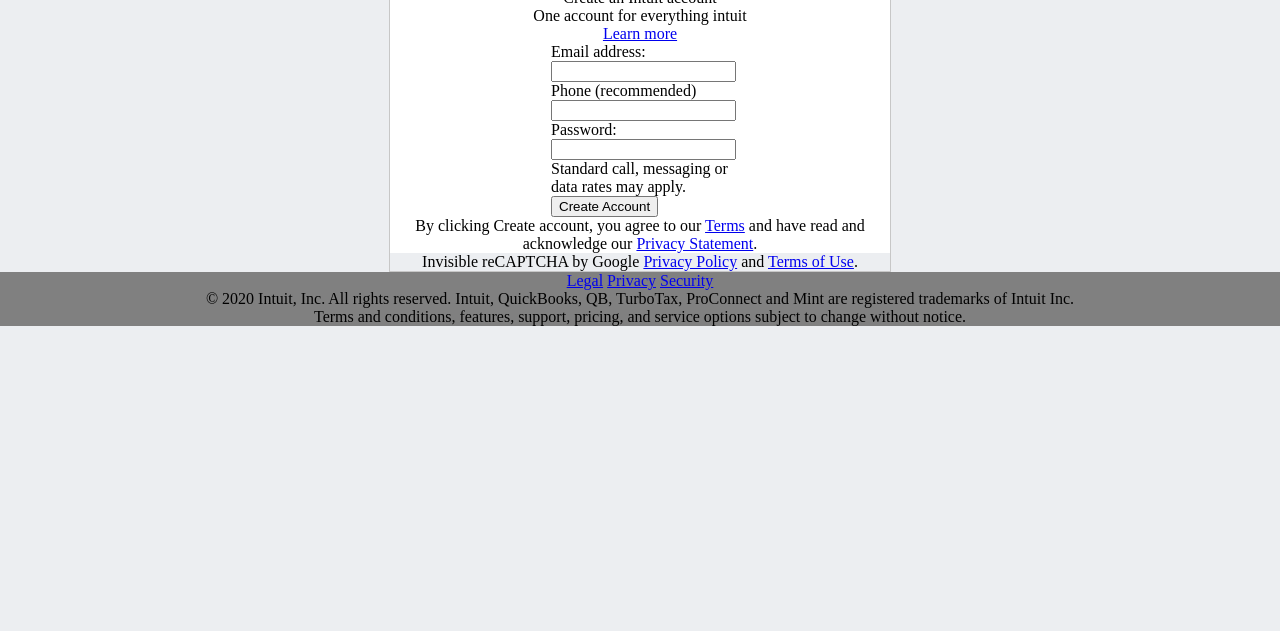
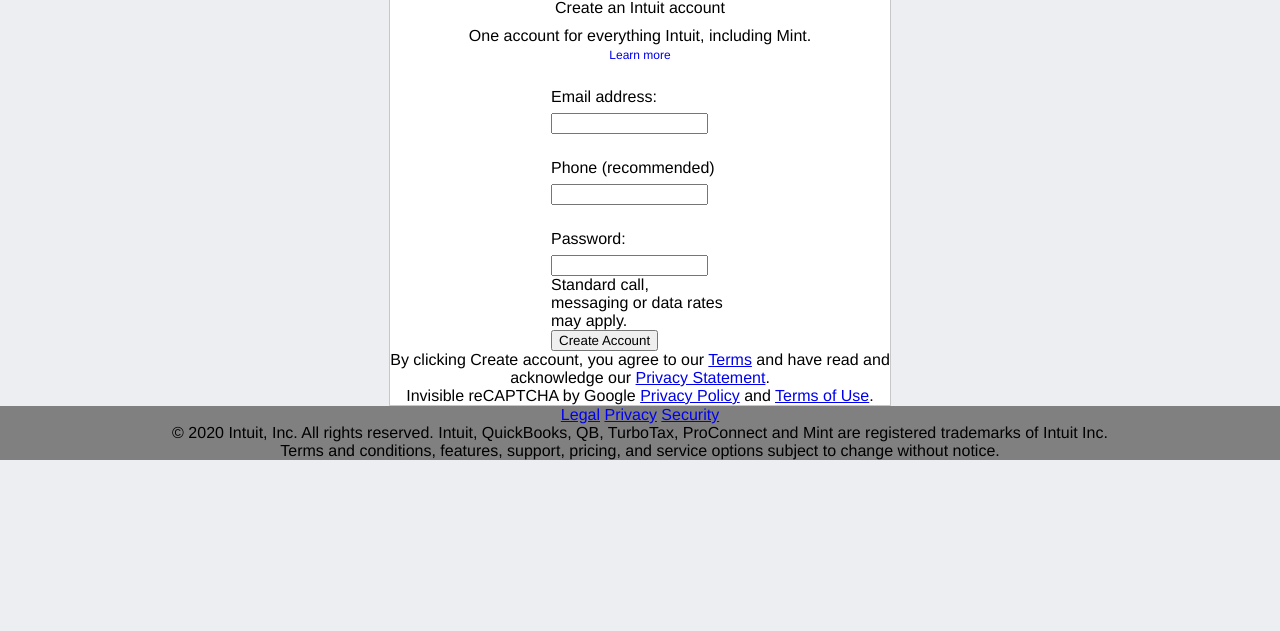
Before and after one commit to voscarmv/HTML_Forms, a plain HTML site: page index.html in a window 1280 px wide. Shown: the part 169-800 px from the top of the page. Drawn offline with Linux system fonts and the light colour scheme.

Commit message:
aligning elements in section

```diff
--- a/index.html
+++ b/index.html
@@ -40,22 +40,24 @@
                 <p>Create an Intuit account</p>
               </section>
               <section class="form-subtitle">
-                <p>One account for everything intuit<br>
+                <p>One account for everything Intuit, including Mint. <br>
                 <a href="#">Learn more</a></p>
               </section>
             <div class="inputs-container">
               <section class="form-email">
-                Email address:
-                <br>
+                <p>
+                  Email address:
+                </p>
                 <input type="email">
               </section>
               <section class="form-phone">
-                Phone (recommended)<br>
+                <p>
+                  Phone (recommended)
+                </p>
                 <input type="tel">
               </section>
               <section class="form-password">
-                Password:
-                <br>
+                <p>Password:</p>
                 <input type="password">
                 <br>
                 Standard call, messaging or data rates may apply.
--- a/style.css
+++ b/style.css
@@ -1,51 +1,53 @@
+*{
+  font-family:Helvetica,Helvetica,Arial,sans-serif;
+}
 .header-container{
   display: none;
 }
 .aside-container{
   display: none;
 }
-
 *{
     margin:0;
 }
-
 body{
   background-color:  #ECEEF1;
 }
 
 .nav-container{
   display: flex;
-  background-color: #ECEEF1;
   justify-content: flex-end;
   align-content: space-around;
   padding-top: 20px;
   padding-bottom: 20px;
+
 }
 .signin-button{
   align-self: center;
   padding-right: 40px;
   padding-left: 20px;
+
 }
 .signin-button button{
   height: 35px;
 }
-
-
 .section-container{
   display: flex;
-  background-color: #ECEEF1;
   justify-content: center;
   flex-direction: column;
   align-items: center;
 }
 .form-title p{
   text-align: center;
+  padding: 10px 0px;
 }
 .form-subtitle{
   text-align: center;
 }
 .form-subtitle a{
   margin: 0 100px;
+  text-decoration: none;
+  font-size: 12px;
 }
 
 .article-container{
@@ -56,6 +58,11 @@ body{
 
 .inputs-container{
   margin: 0 161px;
+
+}
+.inputs-container p{
+  padding-bottom: 7px;
+  padding-top: 25px;
 }
 
 .footer-container{
@@ -64,7 +71,6 @@ body{
 }
 
 .article-header-container{
-  background-color: #ECEEF1;
 }
 .form-privacy-statement p{
   text-align: center;
@@ -73,7 +79,6 @@ body{
     text-align:center;
 }
 .form-footer {
-    background-color: #ECEEF1;
 }
 
 .forgot-password-link{
```
